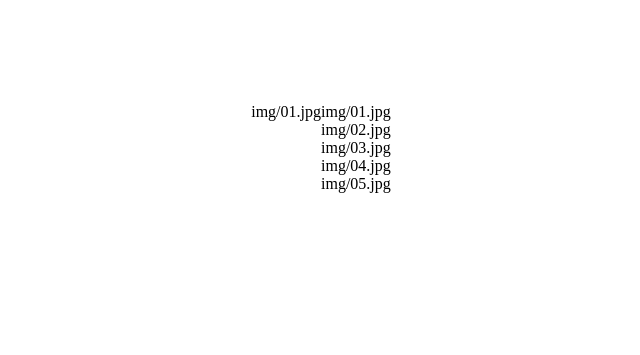
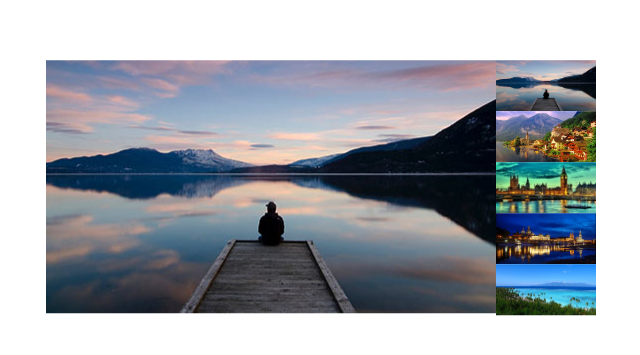
Before and after one commit to edodima13/js-array-carousel, a plain HTML site: page index.html in a window 1280 px wide. Shown: the part 183-538 px from the top of the page, without its empty margins (319-959 px from the left). Drawn offline with Linux system fonts and the light colour scheme.

Commit message:
avanzamento

```diff
--- a/app.css
+++ b/app.css
@@ -6,18 +6,23 @@ body{
 }
 
 img{
-    width: 100%;
     object-fit: cover;
     object-position: center;
     display: block;
+    width: 100%;
 }
 
-.container-2{
-    max-height: 50px;
+#primocontainer{
+    height: 259px;
 }
 
 body #carousel{
     display: flex;
     flex-direction: column;
     max-width: 100px;
+    height: 253px;
 }
+
+body #carousel img{
+    height: 51px;
+}
--- a/myjavascript.js
+++ b/myjavascript.js
@@ -25,13 +25,16 @@ const items = [
     const containerLeft = document.getElementsByClassName("container")[0];
     const containerRight = document.getElementsByClassName("container")[1];
 
-
+    const nuovaImgNuovoDiv = document.createElement("img")
+    nuovaImgNuovoDiv.src = items[0]
     const nuovoDiv = document.createElement("div")
-    nuovoDiv.append(items[0])
+    containerLeft.append(nuovoDiv)
+    nuovoDiv.append(nuovaImgNuovoDiv)
 
 for ( let i=0; i < items.length ; i++){
     const div = document.createElement("div")
-    containerLeft.append(nuovoDiv)
     containerRight.append(div)
-    div.append(items[i])
+    const nuovaImg = document.createElement('img');
+    nuovaImg.src = items[i];
+    div.append(nuovaImg);
 }
```
